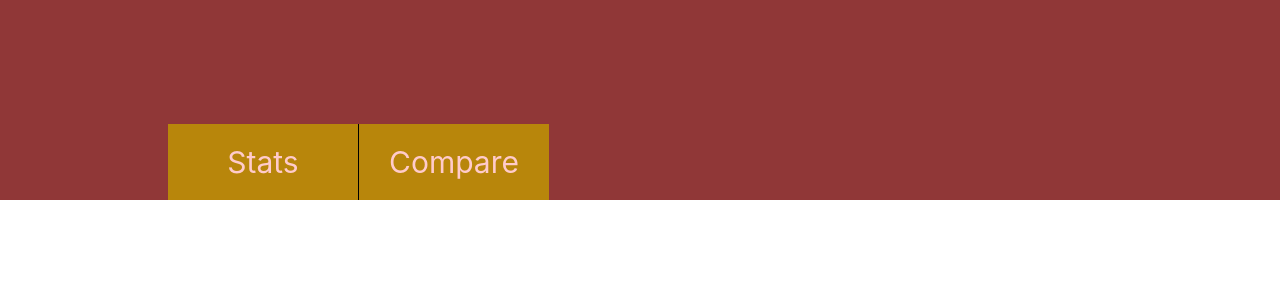
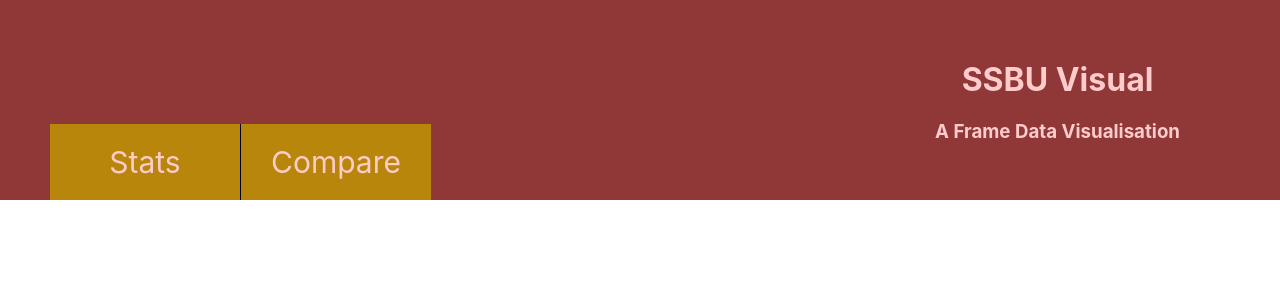
Before and after one commit to brettmt13/Smash-Ultimate-Scraper, a React (Create React App) app in the folder app/: page / in a window 1280 px wide. Shown: the top 300 px of the page. Built offline with nearby package versions, Linux system fonts and the light colour scheme.

Commit message:
flex box banner structure complete

```diff
--- a/app/src/Banner.css
+++ b/app/src/Banner.css
@@ -1,20 +1,24 @@
 /*  src/Title.css  */
 
 .Banner {
+    display: flex;
+    flex-direction: row;
+    justify-content: space-between;
+    align-items: center;
     width: 100%;
+    height: 200px;
     background-color: rgb(144,55,55);
-    color: rgb(255,203,203);
-    height: 200px;
-    overflow: hidden;
-    display: flex;
-    flex-direction: column-reverse;
-    justify-content: space-between
+    color: rgb(255,203,203)
 }
 
 .Menu {
-    margin-bottom:0px;
-    margin-left:10%;
-    bottom:0;
+    padding:0px 0px 0px 0px;
+    align-self:flex-end;
+    margin: 0px 0px 0px 50px;
+}
+.Title {
+    text-align: center;
+    margin: 0px 100px 0px 50px;
 }
 
 li {
--- a/app/src/Banner.js
+++ b/app/src/Banner.js
@@ -4,12 +4,16 @@
 function Banner() {
     return (
         <div className="Banner">
-            <div>
-                <ul className="Menu">
-                    <li>Stats</li>
-                    <li>Compare</li>
-                </ul>
-            </div>
+
+            <ul className = "Menu">
+                <li>Stats</li>
+                <li>Compare</li>
+            </ul>
+
+            <span className="Title">
+                <h1>SSBU Visual</h1>
+                <h3>A Frame Data Visualisation</h3>
+             </span>
          </div>
     )
 }
```
